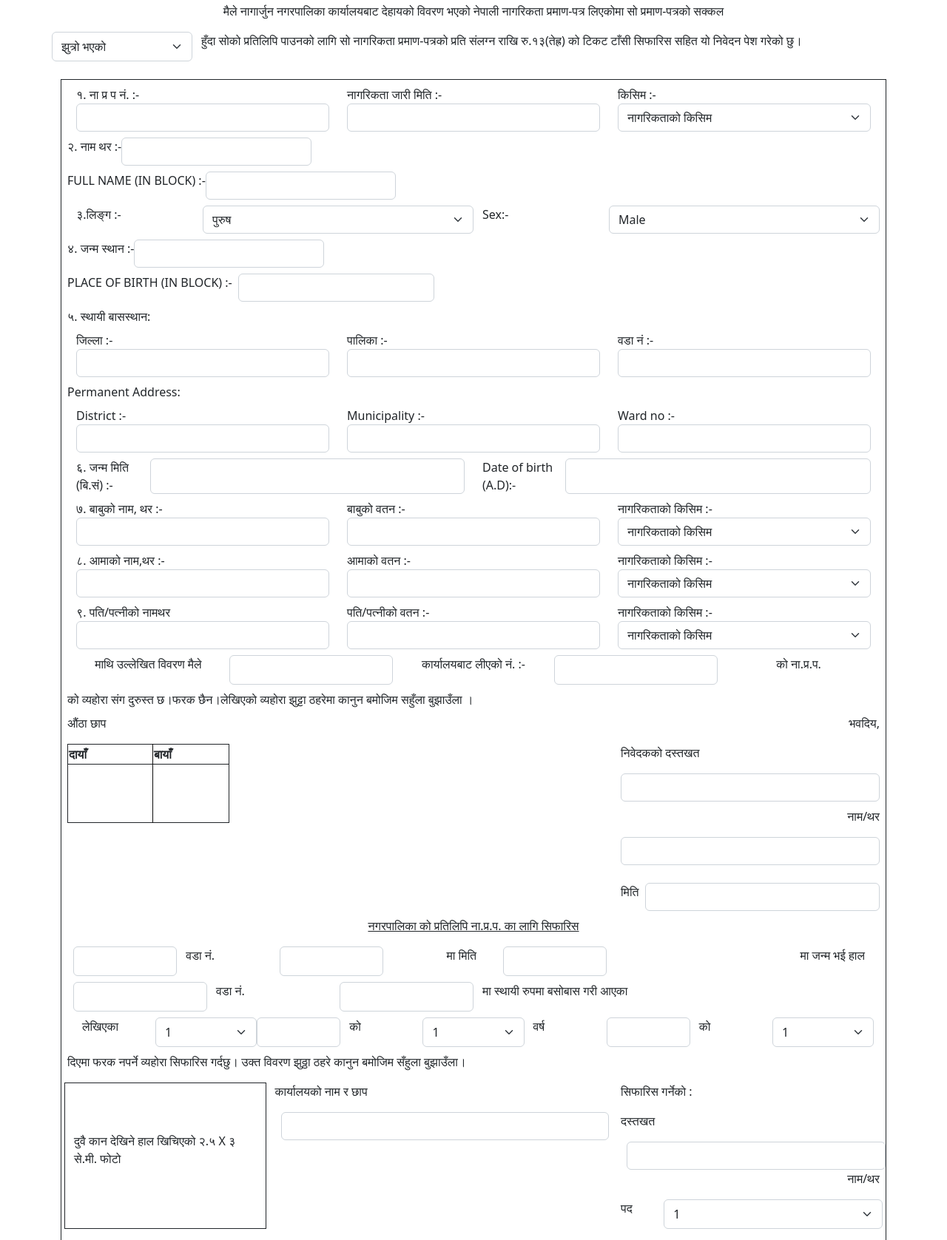
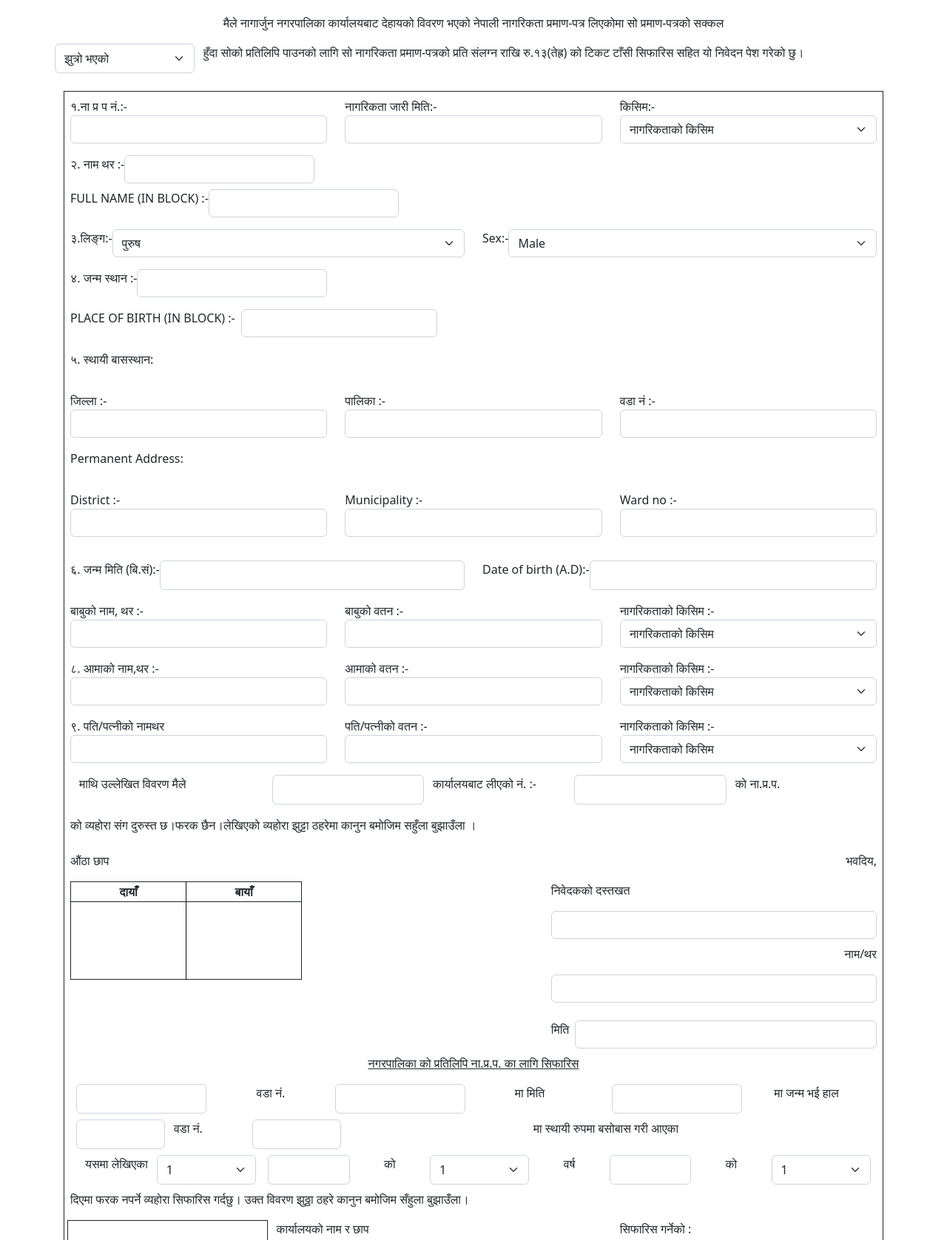
Before and after one commit to suvamsubedi/citizenship-form, a plain HTML site: page index.html in a window 1280 px wide. Shown: the part 245-1922 px from the top of the page at 74% size. Drawn offline with nearby package versions, Linux system fonts and the light colour scheme.

Commit message:
new design

```diff
--- a/index.html
+++ b/index.html
@@ -13,15 +13,14 @@
     <title>Document</title>
   </head>
   <body>
-    <div class="container">
-      <form action="" class="needs-validation" novalidate autocomplete="off">
+    <div class="container p-3">
       <div class="row">
         <h5 class="col">नेपाली नागरिकताको प्रमाण-पत्र प्रतिलिपि पाऊँ।</h5>
 
-          <p class="text-end text-nowrap col">
+        <p class="text-end col-6">
           नेपाली नागरिकता > नागरिकता प्रतिलिपि सिफारिस
         </p>
-        </div>
+        <form action="" class="needs-validation" novalidate autocomplete="off">
           <p>श्रीमान् प्रमुख जिल्ला अधिकारीज्यू</p>
           <div class="row">
             <select class="form-select col">
@@ -29,17 +28,17 @@
               <option value="2">ईलाका</option>
               <option value="3">सीमा</option>
             </select>
-          <p class="col-10">प्रशासन कार्यालय श्रीमान्</p>
+            <p class="col-md-10 col-9">प्रशासन कार्यालय श्रीमान्</p>
           </div>
-        <div class="row">
+          <div class="row mt-2">
             <input
               type="text"
               aria-label="First name"
-            class="form-control col mt-2 shadow-none"
+              class="form-control col shadow-none"
               required
             />
 
-          <p class="col-10 mt-2">।</p>
+            <p class="col-10">।</p>
           </div>
 
           <p class="text-center">
@@ -60,16 +59,19 @@
               <option value="2">हराएको</option>
               <option value="3">नया ढाँचाको आवश्यक भएको</option>
             </select>
+
             <p class="col-lg-10">
-            हुँदा सोको प्रतिलिपि पाउनको लागि सो नागरिकता प्रमाण-पत्रको प्रति
-            संलग्न राखि रु.१३(तेह्र) को टिकट टाँसी सिफारिस सहित यो निवेदन पेश
-            गरेको छु।
+              हुँदा सोको प्रतिलिपि पाउनको लागि सो नागरिकता प्रमाण-पत्रको
+              <span class="">
+                प्रति संलग्न राखि रु.१३(तेह्र) को टिकट टाँसी सिफारिस सहित यो
+                निवेदन पेश गरेको छु।</span
+              >
             </p>
           </div>
           <div class="border border-dark mt-4">
-          <div class="row m-2">
-            <div class="col">
-              <label for="citizenship_num"> १. ना प्र प नं. :- </label>
+            <div class="row p-2">
+              <div class="col-md">
+                <label for="citizenship_num"> १.ना प्र प नं.:- </label>
                 <input
                   type="text"
                   name=""
@@ -78,8 +80,8 @@
                   required
                 />
               </div>
-            <div class="col">
-              <label for="citizenship_num ">नागरिकता जारी मिति :- </label>
+              <div class="col-md">
+                <label for="citizenship_num ">नागरिकता जारी मिति:- </label>
                 <input
                   type="text"
                   name=""
@@ -88,9 +90,9 @@
                   required
                 />
               </div>
-            <div class="col">
-              <label for="citizenship_num">किसिम :-</label>
-              <select class="form-select col-6">
+              <div class="col-md">
+                <label for="citizenship_num">किसिम:-</label>
+                <select class="form-select">
                   <option selected>नागरिकताको किसिम</option>
                   <option value="2">वंशज</option>
                   <option value="3">जन्मको आधार</option>
@@ -116,7 +118,7 @@
             </div>
             <div class="d-flex m-2">
               <div class="">
-              <label for="citizenship_num"> FULL NAME (IN BLOCK) :-</label>
+                <label for="citizenship_num">FULL NAME (IN BLOCK) :-</label>
               </div>
 
               <div class="">
@@ -129,21 +131,43 @@
                 />
               </div>
             </div>
-          <div class="row m-2">
-            <label for="citizenship_num" class="col-2"> ३.लिङ्ग :-</label>
 
-            <select class="form-select col">
+            <!-- <div class="d-flex p-2">
+              <div class="">
+                <p class="text-nowrap">
+                  <label for="citizenship_num"> FULL NAME (IN BLOCK) :-</label>
+                </p>
+              </div>
+
+              <div class="">
+                <input
+                  type="text"
+                  name=""
+                  id="citizenship_num"
+                  class="form-control"
+                  required
+                />
+              </div>
+            </div> -->
+            <div class="row p-2">
+              <div class="d-flex col">
+                <label for="citizenship_num" class=""> ३.लिङ्ग:-</label>
+
+                <select class="form-select">
                   <option selected>पुरुष</option>
                   <option value="2">महिला</option>
                   <option value="3">अन्य</option>
                 </select>
+              </div>
 
-            <label for="citizenship_num" class="col-2">Sex:-</label>
-            <select class="form-select col">
+              <div class="d-flex col">
+                <label for="citizenship_num" class="">Sex:-</label>
+                <select class="form-select">
                   <option selected>Male</option>
                   <option value="2">Female</option>
                   <option value="3">Others</option>
                 </select>
+              </div>
             </div>
             <div class="m-2 d-flex">
               <div>
@@ -159,9 +183,13 @@
                 />
               </div>
             </div>
-          <div class="m-2 d-flex">
+            <div class="p-2 d-flex">
               <div>
-              <label for="citizenship_num">PLACE OF BIRTH (IN BLOCK) :- </label>
+                <p class="text-nowrap">
+                  <label for="citizenship_num"
+                    >PLACE OF BIRTH (IN BLOCK) :-
+                  </label>
+                </p>
               </div>
               <div>
                 <input
@@ -173,8 +201,8 @@
                 />
               </div>
             </div>
-          <p class="m-2">५. स्थायी बासस्थान:</p>
-          <div class="row m-2">
+            <p class="p-2">५. स्थायी बासस्थान:</p>
+            <div class="row p-2">
               <div class="col">
                 <label for="citizenship_num"> जिल्ला :- </label>
                 <input
@@ -206,8 +234,8 @@
                 />
               </div>
             </div>
-          <p class="m-2">Permanent Address:</p>
-          <div class="row m-2">
+            <p class="p-2">Permanent Address:</p>
+            <div class="row p-2">
               <div class="col">
                 <label for="citizenship_num"> District :- </label>
                 <input
@@ -239,10 +267,24 @@
                 />
               </div>
             </div>
-          <div class="row m-2">
-            <div class="col">
-              <div class="d-flex">
-                <label for="citizenship_num "> ६. जन्म मिति (बि.सं) :- </label>
+            <div class="row p-2">
+              <div class="d-flex col-md mt-3">
+                <label for="citizenship_num "
+                  ><p class="text-nowrap">६. जन्म मिति (बि.सं):-</p>
+                </label>
+                <input
+                  type="text"
+                  name=""
+                  id="citizenship_num"
+                  class="form-control"
+                  required
+                />
+              </div>
+
+              <div class="d-flex col-md mt-3">
+                <label for="citizenship_num"
+                  ><p class="text-nowrap">Date of birth (A.D):-</p>
+                </label>
                 <input
                   type="text"
                   name=""
@@ -252,9 +294,9 @@
                 />
               </div>
             </div>
-            <div class="col">
-              <div class="d-flex">
-                <label for="citizenship_num">Date of birth (A.D):- </label>
+            <div class="row p-2">
+              <div class="col-md-4">
+                <label for="citizenship_num"> बाबुको नाम, थर :- </label>
                 <input
                   type="text"
                   name=""
@@ -263,13 +305,8 @@
                   required
                 />
               </div>
-            </div>
-          </div>
-          <div class="row m-2">
-            <div class="col">
-              <label for="citizenship_num white-space: nowrap;">
-                ७. बाबुको नाम, थर :-
-              </label>
+              <div class="col-md">
+                <label for="citizenship_num">बाबुको वतन :- </label>
                 <input
                   type="text"
                   name=""
@@ -278,19 +315,9 @@
                   required
                 />
               </div>
-            <div class="col">
-              <label for="citizenship_num"> बाबुको वतन :- </label>
-              <input
-                type="text"
-                name=""
-                id="citizenship_num"
-                class="form-control"
-                required
-              />
-            </div>
-            <div class="col">
-              <label for="citizenship_num"> नागरिकताको किसिम :- </label>
-              <select class="form-select col-xl-6">
+              <div class="col-md">
+                <label for="citizenship_num"> नागरिकताको किसिम :-</label>
+                <select class="form-select">
                   <option selected>नागरिकताको किसिम</option>
                   <option value="2">वंशज</option>
                   <option value="3">जन्मको आधार</option>
@@ -299,8 +326,8 @@
                 </select>
               </div>
             </div>
-          <div class="row m-2">
-            <div class="col">
+            <div class="row p-2">
+              <div class="col-md-4">
                 <label for="citizenship_num">८. आमाको नाम,थर :- </label>
                 <input
                   type="text"
@@ -310,7 +337,7 @@
                   required
                 />
               </div>
-            <div class="col">
+              <div class="col-md">
                 <label for="citizenship_num">आमाको वतन :-</label>
                 <input
                   type="text"
@@ -320,9 +347,9 @@
                   required
                 />
               </div>
-            <div class="col">
-              <label for="citizenship_num"> नागरिकताको किसिम :- </label>
-              <select class="form-select col-xl-6">
+              <div class="col-md">
+                <label for="citizenship_num"> नागरिकताको किसिम :-</label>
+                <select class="form-select">
                   <option selected>नागरिकताको किसिम</option>
                   <option value="2">वंशज</option>
                   <option value="3">जन्मको आधार</option>
@@ -331,8 +358,8 @@
                 </select>
               </div>
             </div>
-          <div class="row m-2">
-            <div class="col">
+            <div class="row p-2">
+              <div class="col-md">
                 <label for="citizenship_num text-nowrap">
                   ९. पति/पत्नीको नामथर
                 </label>
@@ -344,7 +371,7 @@
                   required
                 />
               </div>
-            <div class="col">
+              <div class="col-md">
                 <label for="citizenship_num"> पति/पत्नीको वतन :-</label>
                 <input
                   type="text"
@@ -354,9 +381,9 @@
                   required
                 />
               </div>
-            <div class="col">
+              <div class="col-md">
                 <label for="citizenship_num"> नागरिकताको किसिम :- </label>
-              <select class="form-select col-xl-6">
+                <select class="form-select">
                   <option selected>नागरिकताको किसिम</option>
                   <option value="2">वंशज</option>
                   <option value="3">जन्मको आधार</option>
@@ -365,34 +392,33 @@
                 </select>
               </div>
             </div>
-          <div class="m-2 row text-center">
-            <p for="citizenship_num" class="text-nowrap col">
+            <div class="row m-2">
+              <p for="citizenship_num" class="text-nowrap col-lg-3">
                 माथि उल्लेखित विवरण मैले
               </p>
-
               <input
                 type="text"
                 name=""
                 id="citizenship_num"
-              class="form-control col"
+                class="form-control col-lg"
                 required
               />
-
-            <p for="citizenship_num" class="col">कार्यालयबाट लीएको नं. :-</p>
-
+              <p for="citizenship_num" class="col-lg">
+                कार्यालयबाट लीएको नं. :-
+              </p>
               <input
                 type="text"
                 name=""
                 id="citizenship_num"
-              class="form-control col"
+                class="form-control col-lg"
                 required
               />
 
-            <p class="col">को ना.प्र.प.</p>
+              <p class="col-lg">को ना.प्र.प.</p>
             </div>
-          <p class="m-2">
-            को व्यहोरा संग दुरुस्त छ।फरक छैन।लेखिएको व्यहोरा झुट्टा ठहरेमा कानुन
-            बमोजिम सहुँला बुझाउँला ।
+            <p class="p-2">
+              को व्यहोरा संग दुरुस्त छ।फरक छैन।लेखिएको व्यहोरा झुट्टा ठहरेमा
+              कानुन बमोजिम सहुँला बुझाउँला ।
             </p>
             <div class="m-2">
               <div class="row">
@@ -400,28 +426,32 @@
                 <p class="col text-end">भवदिय,</p>
               </div>
               <div class="row">
-              <div class="col-8">
-                <table class="border border-dark">
+                <div class="col-7">
+                  <table class="border border-dark w-50">
                     <tr class="border border-dark">
-                    <th>दायाँ</th>
-                    <th>बायाँ</th>
+                      <th class="text-center">दायाँ</th>
+                      <th class="text-center">बायाँ</th>
                     </tr>
-                  <tr class="text-white">
-                    <td class="">right signature</td>
-                    <td>left signature</td>
+                    <tr class="">
+                      <td class="">&nbsp;</td>
+                      <td>&nbsp;</td>
                     </tr>
-                  <tr class="text-white">
-                    <td>right signature</td>
-                    <td>left signature</td>
+                    <tr class="">
+                      <td>&nbsp;</td>
+                      <td>&nbsp;</td>
                     </tr>
-                  <tr class="text-white">
-                    <td>right signature</td>
-                    <td>left signature</td>
+                    <tr class="">
+                      <td>&nbsp;</td>
+                      <td>&nbsp;</td>
+                    </tr>
+                    <tr class="">
+                      <td>&nbsp;</td>
+                      <td>&nbsp;</td>
                     </tr>
                   </table>
                 </div>
                 <div class="col">
-                <p>निवेदकको दस्तखत</p>
+                  <p class="">निवेदकको दस्तखत</p>
                   <input
                     type="text"
                     name=""
@@ -462,7 +492,7 @@
                   class="form-control col"
                   required
                 />
-              <p class="col">वडा नं.</p>
+                <p class="col text-center text-nowrap">वडा नं.</p>
                 <input
                   type="text"
                   name=""
@@ -470,7 +500,7 @@
                   class="form-control col"
                   required
                 />
-              <p class="col text-end">मा मिति</p>
+                <p class="col text-center text-nowrap">मा मिति</p>
                 <input
                   type="text"
                   name=""
@@ -478,28 +508,30 @@
                   class="form-control col ms-4"
                   required
                 />
-              <p class="col-4 text-end">मा जन्म भई हाल</p>
+                <p class="col text-center text-nowrap">मा जन्म भई हाल</p>
               </div>
               <div class="row m-2">
                 <input
                   type="text"
                   name=""
                   id="citizenship_num"
-                class="form-control col"
+                  class="form-control col col-md"
                   required
                 />
-              <p class="col">वडा नं.</p>
+                <p class="col col-md text-nowrap">वडा नं.</p>
                 <input
                   type="text"
                   name=""
                   id="citizenship_num"
-                class="form-control col"
+                  class="form-control col col-md"
                   required
                 />
-              <p class="col-6">मा स्थायी रुपमा बसोबास गरी आएका</p>
+                <p class="col col-md-8 text-nowrap text-center">
+                  मा स्थायी रुपमा बसोबास गरी आएका
+                </p>
               </div>
               <div class="row m-2">
-              <p class="col">लेखिएका</p>
+                <p class="col text-nowrap">यसमा लेखिएका</p>
 
                 <select class="form-select col">
                   <option selected>1</option>
@@ -510,16 +542,16 @@
                   type="text"
                   name=""
                   id="citizenship_num"
-                class="form-control col"
+                  class="form-control col ms-3"
                   required
                 />
-              <p class="col">को</p>
+                <p class="col text-center">को</p>
                 <select class="form-select col">
                   <option selected>1</option>
                   <option value="2">2</option>
                   <option value="3">3</option>
                 </select>
-              <p class="col">वर्ष</p>
+                <p class="col text-center">वर्ष</p>
                 <input
                   type="text"
                   name=""
@@ -527,7 +559,7 @@
                   class="form-control col"
                   required
                 />
-              <p class="col">को</p>
+                <p class="col text-center">को</p>
                 <select class="form-select col">
                   <option selected>1</option>
                   <option value="2">2</option>
@@ -558,7 +590,7 @@
                 </div>
                 <div class="col-4">
                   <p>सिफारिस गर्नेको :</p>
-                <p>दस्तखत</p>
+                  <p class="text-end">दस्तखत</p>
                   <input
                     type="text"
                     name=""
@@ -568,12 +600,13 @@
                   />
                   <p class="text-end">नाम/थर</p>
                   <div class="row">
-                  <p class="col-2 me-2">पद</p>
+                    <p class="col-2 me-4">पद</p>
                     <select class="form-select col me-2">
                       <option selected>1</option>
                       <option value="2">2</option>
                       <option value="3">3</option>
                     </select>
+                  </div>
                 </div>
               </div>
             </div>
@@ -592,9 +625,10 @@
           </div>
           <p class="text-center mt-2">जिल्ला प्रशासन कार्यालय, काठमाडौँ बाट</p>
           <hr class="" />
-          <div class="row m-2">
-            <p class="col-2">निवेदक</p>
-            <select class="form-select col">
+          <div class="row p-2">
+            <p class="col-1">निवेदक</p>
+            <div class="col-10 d-flex justify-content-between">
+              <select class="form-select ms-4">
                 <option selected>1</option>
                 <option value="2">2</option>
                 <option value="3">3</option>
@@ -603,34 +637,34 @@
                 type="text"
                 name=""
                 id="citizenship_num"
-              class="form-control col ms-2"
+                class="form-control ms-2"
                 required
               />
-            <p class="col text-center text-nowrap">
-              नाता भएकोले निजिको मागअनुसार
-            </p>
-            <p class="mt-2">
+              <p class="text-nowrap">नाता भएकोले निजिको मागअनुसार</p>
+            </div>
+            <p class="mt-3">
               पतिको नाम थर वतन समावेश गरि नागरिकता प्रमाण-पत्रको प्रतिलिपि दिएको
               कुनै फरक पर्दैन। व्यहोरा साँचो हो, झुठो ठहरे ऎन-कानुनअनुसारको सजाय
-              भोग्न तयार छु भनि सहिछाप गर्ने। निवेदकको
+              भोग्न तयार छु भनि सहिछाप गर्ने।
             </p>
-          </div>
-          <div class="d-flex w-50 m-2">
+
+            <div class="row w-75">
+              <p class="col">निवेदकको</p>
               <input
                 type="text"
                 name=""
                 id="citizenship_num"
-              class="form-control"
+                class="form-control col"
                 required
               />
 
-            <p class="ms-2 text-nowrap">नाता पर्ने म</p>
+              <p class="text-nowrap col text-center">नाता पर्ने म</p>
 
               <input
                 type="text"
                 name=""
                 id="citizenship_num"
-              class="form-control ms-2"
+                class="form-control col"
                 required
               />
             </div>
@@ -687,7 +721,7 @@
           </div>
         </form>
       </div>
-
+    </div>
     <script
       src="https://cdn.jsdelivr.net/npm/bootstrap@5.2.3/dist/js/bootstrap.bundle.min.js"
       integrity="sha384-kenU1KFdBIe4zVF0s0G1M5b4hcpxyD9F7jL+jjXkk+Q2h455rYXK/7HAuoJl+0I4"
```
Also changed, not shown: styles.css (+7 -0 lines). Lines whose indentation alone changed are shown as unchanged.
